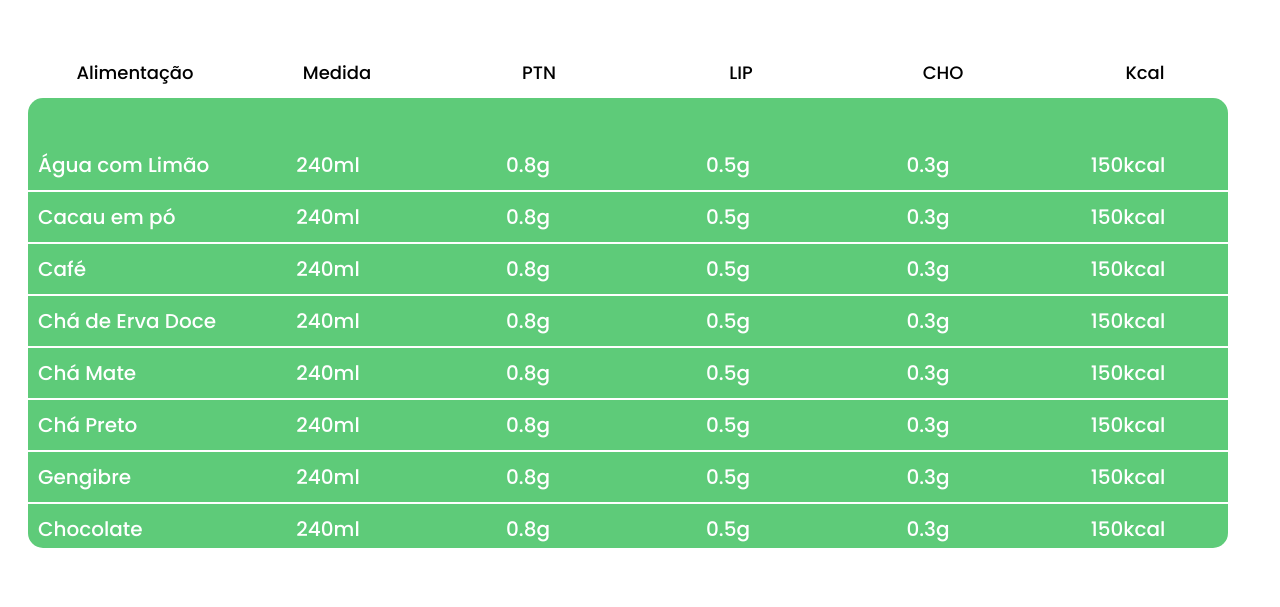
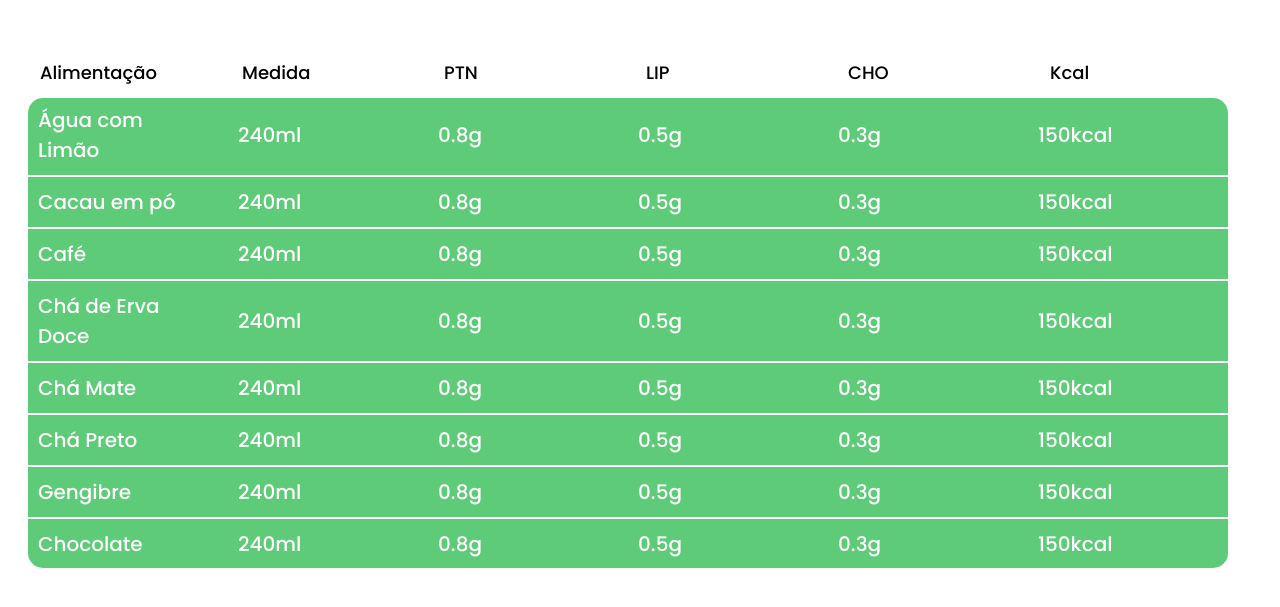
Before and after one commit to ogdanilosilva/NutriPlus, a plain HTML site: page pages/plano-alimentacao.html in a window 1280 px wide. Shown: the part 83-690 px from the top of the page. Drawn offline with Linux system fonts and the light colour scheme.

Commit message:
Add files via upload

```diff
--- a/style.css
+++ b/style.css
@@ -385,20 +385,18 @@ nav a {
     display: flex;
     justify-content: center;
     align-items: center;
+    margin-top: 50px;
 }
 
 .plano-alimentacao td{
     width: 200px;
     font-size: 18px;
-}
-
-.plano-alimentacao table {
-    margin-top: 50px;
+    text-align: left;
 }
 
 .card-plano-alimentacao {
     width: 1200px;
-    height: 450px;
+    height: 470px;
     background-color: #5ECB79;
     border-radius: 15px;
     display: flex;
@@ -420,4 +418,5 @@ nav a {
 
 .card-plano-alimentacao td:nth-child(1) {
     text-align: left;
+    padding-right: 25px;
 }
```
